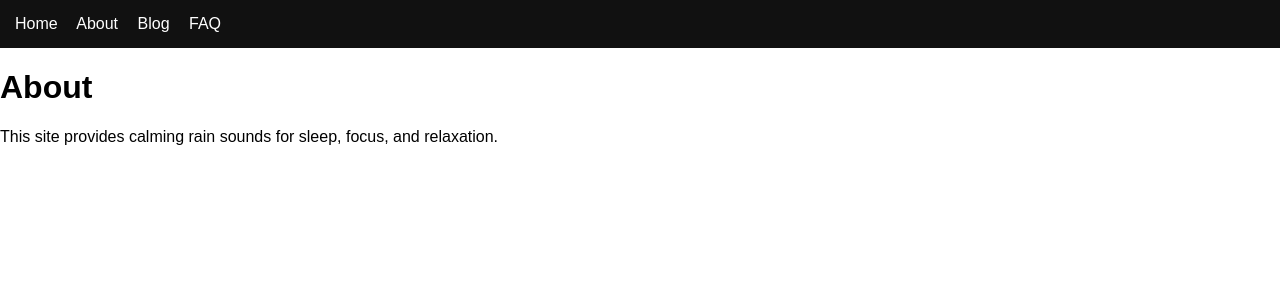
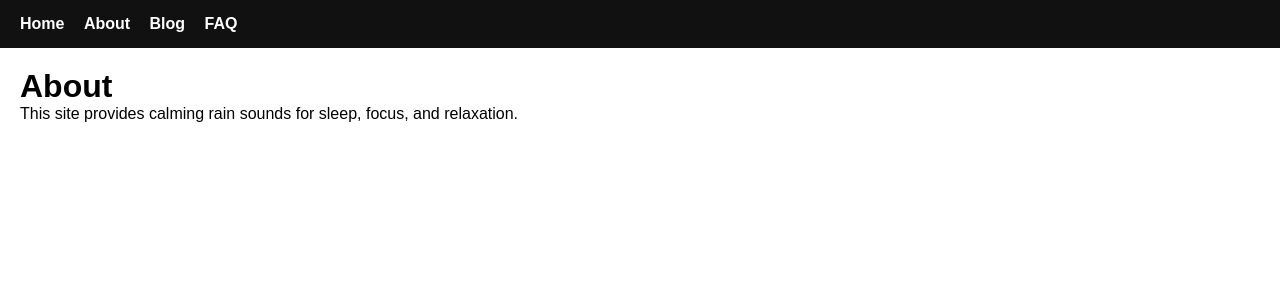
Before and after one commit to choijangwook/rain-deep-sleep, a Jekyll site: the page built from about.md, in a window 1280 px wide. Shown: the top 300 px of the page. Built offline with Jekyll 4.4.1, drawn with Linux system fonts in a browser that asks for light colours.

Commit message:
Update style.css

```diff
--- a/assets/css/style.css
+++ b/assets/css/style.css
@@ -1,14 +1,41 @@
-body {
+/* 기본 리셋 */
+* {
   margin: 0;
+  padding: 0;
+  box-sizing: border-box;
+}
+
+html, body {
+  width: 100%;
+  height: 100%;
   font-family: Arial, sans-serif;
 }
 
-/* 카드 레이아웃 */
+/* 네비게이션 */
+.nav {
+  width: 100%;
+  background: #111;
+  padding: 15px 20px;
+}
+
+.nav a {
+  color: white;
+  margin-right: 15px;
+  text-decoration: none;
+  font-weight: bold;
+}
+
+/* 메인 영역 (핵심) */
+.main {
+  width: 100%;
+  padding: 20px;
+}
+
+/* 카드 */
 .card-container {
   display: flex;
   flex-wrap: wrap;
   gap: 20px;
-  padding: 20px;
 }
 
 .card {
@@ -25,14 +52,9 @@ body {
   margin-top: 8px;
 }
 
-/* nav */
-nav {
-  background: #111;
-  padding: 15px;
+/* 모바일 대응 */
+@media (max-width: 768px) {
+  .card {
+    width: 100%;
+  }
 }
-
-nav a {
-  color: white;
-  margin-right: 15px;
-  text-decoration: none;
-}
```
